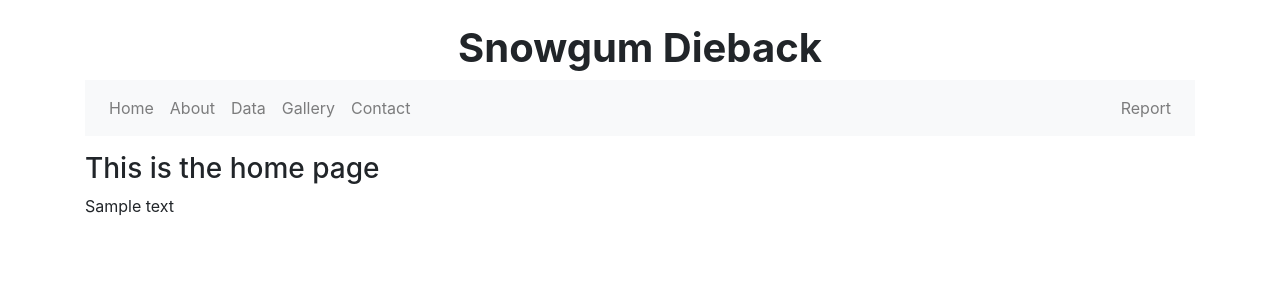
After one commit to nicholas-russell/Snowgum, a Django app: template templates/report/index.html in a window 1280 px wide. The commit adds this page. Shown: the top 300 px of the page. Run offline with Django 3.2, Linux system fonts and the light colour scheme; the template is opened without the code that fills it, so the values that code supplies are empty; some libraries are stand-ins or nearby versions.

Commit message:
Updated nav for report

```diff
--- a/Report/urls.py
+++ b/Report/urls.py
@@ -1,7 +1,7 @@
 from . import views
 from django.urls import path, include
 
-app_name = 'manage'
+app_name = 'report'
 urlpatterns = [
-
+    path('', views.index, name='index'),
 ]
--- a/templates/includes/base.html
+++ b/templates/includes/base.html
@@ -44,7 +44,7 @@
                         </ul>
                         <ul class="navbar-nav">
                             <li class="nav-item">
-                                <a class="nav-link" href="#">Report</a>
+                                <a class="nav-link" href="{% url 'report:index' %}">Report</a>
                             </li>
                         </ul>
                     </div>
--- /dev/null
+++ b/templates/report/index.html
@@ -0,0 +1,6 @@
+{% extends "includes/base.html" %}
+
+{% block content %}
+<h3>This is the home page</h3>
+    <p>Sample text</p>
+{% endblock %}
```
